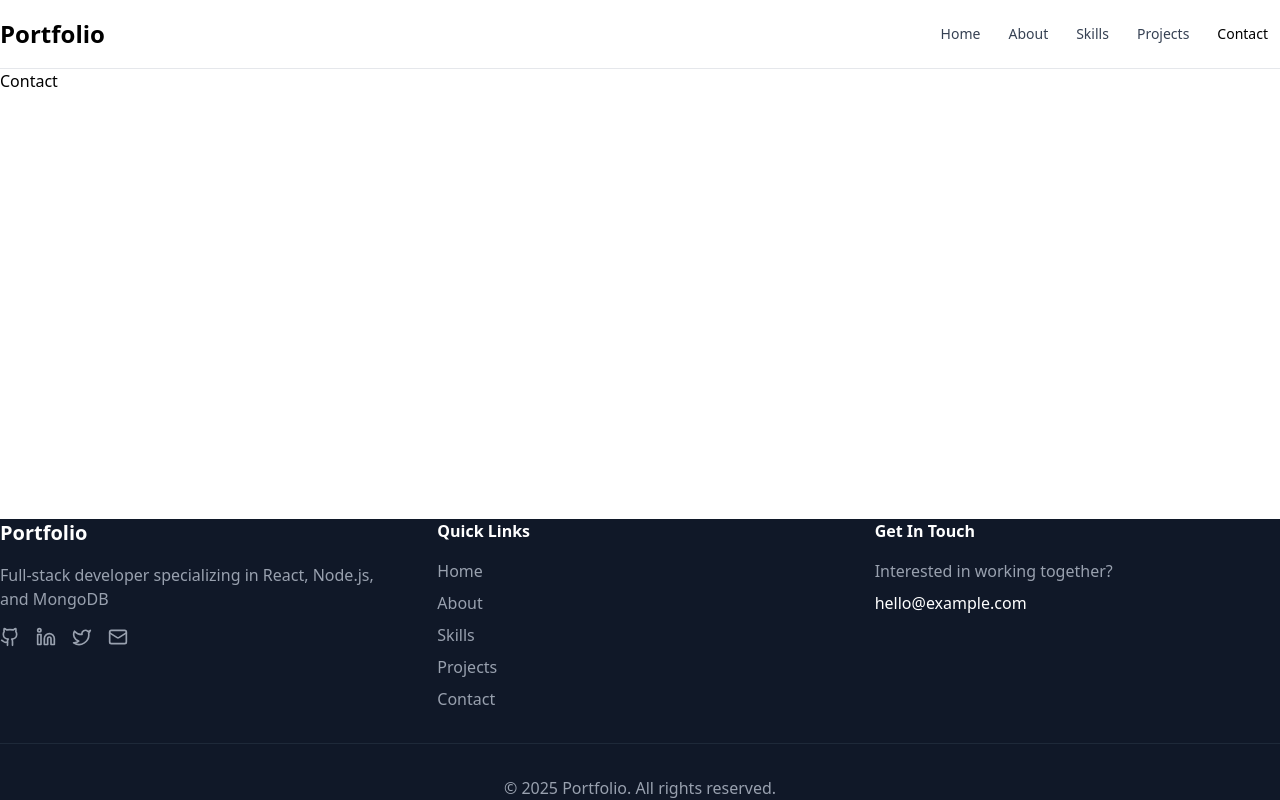
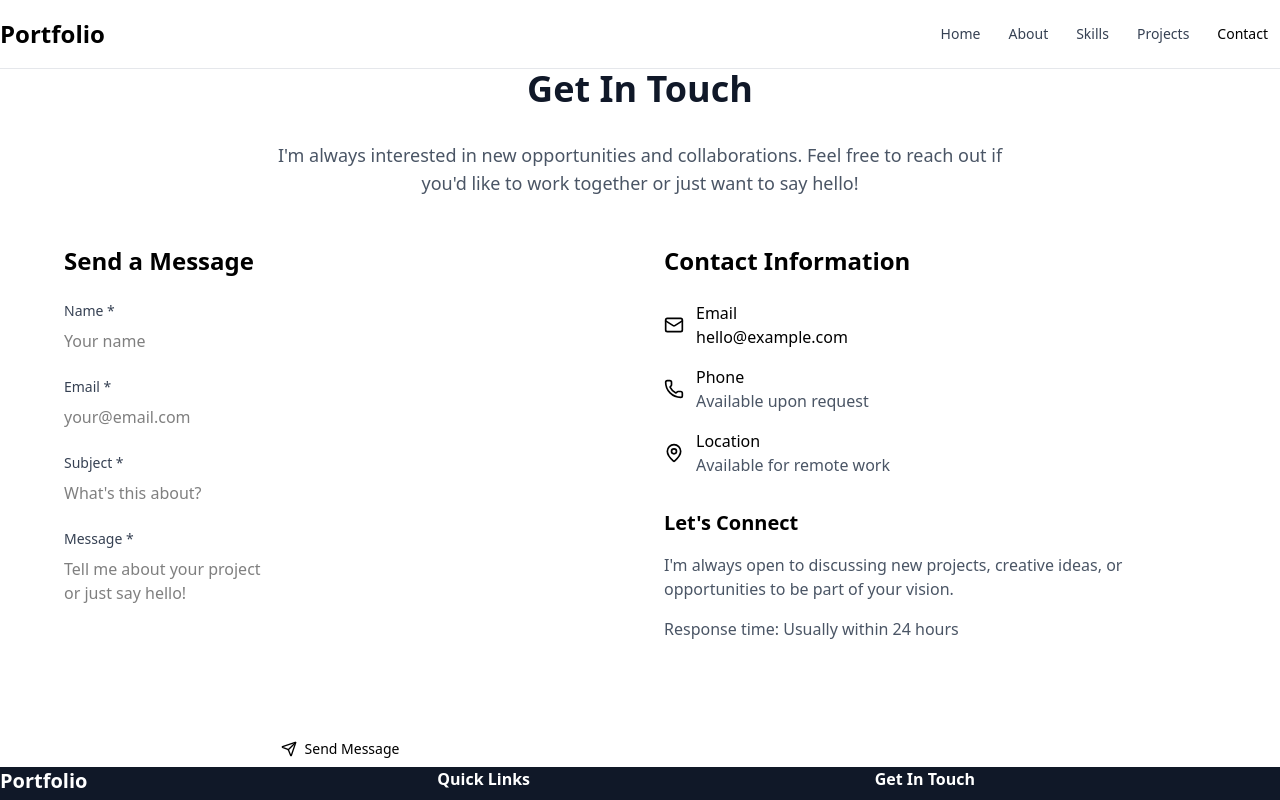
Before and after one commit to nzaman7878/mern-portfolio, a React (Vite) app in the folder client/: page /contact in a window 1280 px wide. Shown: the top 800 px of the page. Built offline with nearby package versions, Linux system fonts and the light colour scheme; no server answers.

Commit message:
build contact cmp

```diff
--- a/client/src/pages/Contact.jsx
+++ b/client/src/pages/Contact.jsx
@@ -1,8 +1,193 @@
-import React from 'react'
+import { useState } from 'react'
+import { Mail, Phone, MapPin, Send } from 'lucide-react'
+import SEO from '../components/ui/SEO'
+import Card from '../components/ui/Card'
+import Button from '../components/ui/Button'
+import useDocumentTitle from '../hooks/useDocumentTitle'
+import { SITE_CONFIG } from '../utils/constants'
 
 const Contact = () => {
+  useDocumentTitle('Contact')
+
+  const [formData, setFormData] = useState({
+    name: '',
+    email: '',
+    subject: '',
+    message: ''
+  })
+
+  const [loading, setLoading] = useState(false)
+
+  const handleSubmit = async (e) => {
+    e.preventDefault()
+    setLoading(true)
+
+    // Placeholder - will be replaced with API call later
+    setTimeout(() => {
+      alert('Message sent! (This is a placeholder)')
+      setLoading(false)
+      setFormData({ name: '', email: '', subject: '', message: '' })
+    }, 1000)
+  }
+
+  const handleChange = (e) => {
+    setFormData({
+      ...formData,
+      [e.target.name]: e.target.value
+    })
+  }
+
   return (
-    <div>Contact</div>
+    <>
+      <SEO
+        title="Contact"
+        description="Get in touch with me for project collaborations, job opportunities, or just to say hello."
+      />
+
+      <div className="section-padding">
+        <div className="container-max">
+          <div className="max-w-6xl mx-auto">
+            <h1 className="text-4xl font-bold text-gray-900 mb-8 text-center">
+              Get In Touch
+            </h1>
+
+            <p className="text-lg text-gray-600 text-center mb-12 max-w-3xl mx-auto">
+              I'm always interested in new opportunities and collaborations.
+              Feel free to reach out if you'd like to work together or just want to say hello!
+            </p>
+
+            <div className="grid lg:grid-cols-2 gap-12">
+              {/* Contact Form */}
+              <Card>
+                <h2 className="text-2xl font-semibold mb-6">Send a Message</h2>
+                <form onSubmit={handleSubmit} className="space-y-6">
+                  <div>
+                    <label htmlFor="name" className="block text-sm font-medium text-gray-700 mb-2">
+                      Name *
+                    </label>
+                    <input
+                      type="text"
+                      id="name"
+                      name="name"
+                      value={formData.name}
+                      onChange={handleChange}
+                      required
+                      className="input"
+                      placeholder="Your name"
+                    />
+                  </div>
+
+                  <div>
+                    <label htmlFor="email" className="block text-sm font-medium text-gray-700 mb-2">
+                      Email *
+                    </label>
+                    <input
+                      type="email"
+                      id="email"
+                      name="email"
+                      value={formData.email}
+                      onChange={handleChange}
+                      required
+                      className="input"
+                      placeholder="your@email.com"
+                    />
+                  </div>
+
+                  <div>
+                    <label htmlFor="subject" className="block text-sm font-medium text-gray-700 mb-2">
+                      Subject *
+                    </label>
+                    <input
+                      type="text"
+                      id="subject"
+                      name="subject"
+                      value={formData.subject}
+                      onChange={handleChange}
+                      required
+                      className="input"
+                      placeholder="What's this about?"
+                    />
+                  </div>
+
+                  <div>
+                    <label htmlFor="message" className="block text-sm font-medium text-gray-700 mb-2">
+                      Message *
+                    </label>
+                    <textarea
+                      id="message"
+                      name="message"
+                      value={formData.message}
+                      onChange={handleChange}
+                      required
+                      rows={6}
+                      className="input resize-none"
+                      placeholder="Tell me about your project or just say hello!"
+                    />
+                  </div>
+
+                  <Button
+                    type="submit"
+                    loading={loading}
+                    className="w-full inline-flex items-center justify-center"
+                  >
+                    <Send className="h-4 w-4 mr-2" />
+                    Send Message
+                  </Button>
+                </form>
+              </Card>
+
+              {/* Contact Information */}
+              <div className="space-y-8">
+                <Card>
+                  <h2 className="text-2xl font-semibold mb-6">Contact Information</h2>
+                  <div className="space-y-4">
+                    <div className="flex items-center">
+                      <Mail className="h-5 w-5 text-primary-600 mr-3" />
+                      <div>
+                        <p className="font-medium">Email</p>
+                        <a
+                          href={`mailto:${SITE_CONFIG.email}`}
+                          className="text-primary-600 hover:text-primary-700"
+                        >
+                          {SITE_CONFIG.email}
+                        </a>
+                      </div>
+                    </div>
+
+                    <div className="flex items-center">
+                      <Phone className="h-5 w-5 text-primary-600 mr-3" />
+                      <div>
+                        <p className="font-medium">Phone</p>
+                        <p className="text-gray-600">Available upon request</p>
+                      </div>
+                    </div>
+
+                    <div className="flex items-center">
+                      <MapPin className="h-5 w-5 text-primary-600 mr-3" />
+                      <div>
+                        <p className="font-medium">Location</p>
+                        <p className="text-gray-600">Available for remote work</p>
+                      </div>
+                    </div>
+                  </div>
+                </Card>
+
+                <Card>
+                  <h3 className="text-xl font-semibold mb-4">Let's Connect</h3>
+                  <p className="text-gray-600 mb-4">
+                    I'm always open to discussing new projects, creative ideas, or
+                    opportunities to be part of your vision.
+                  </p>
+                  <p className="text-gray-600">
+                    Response time: Usually within 24 hours
+                  </p>
+                </Card>
+              </div>
+            </div>
+          </div>
+        </div>
+      </div>
+    </>
   )
 }
 
```
